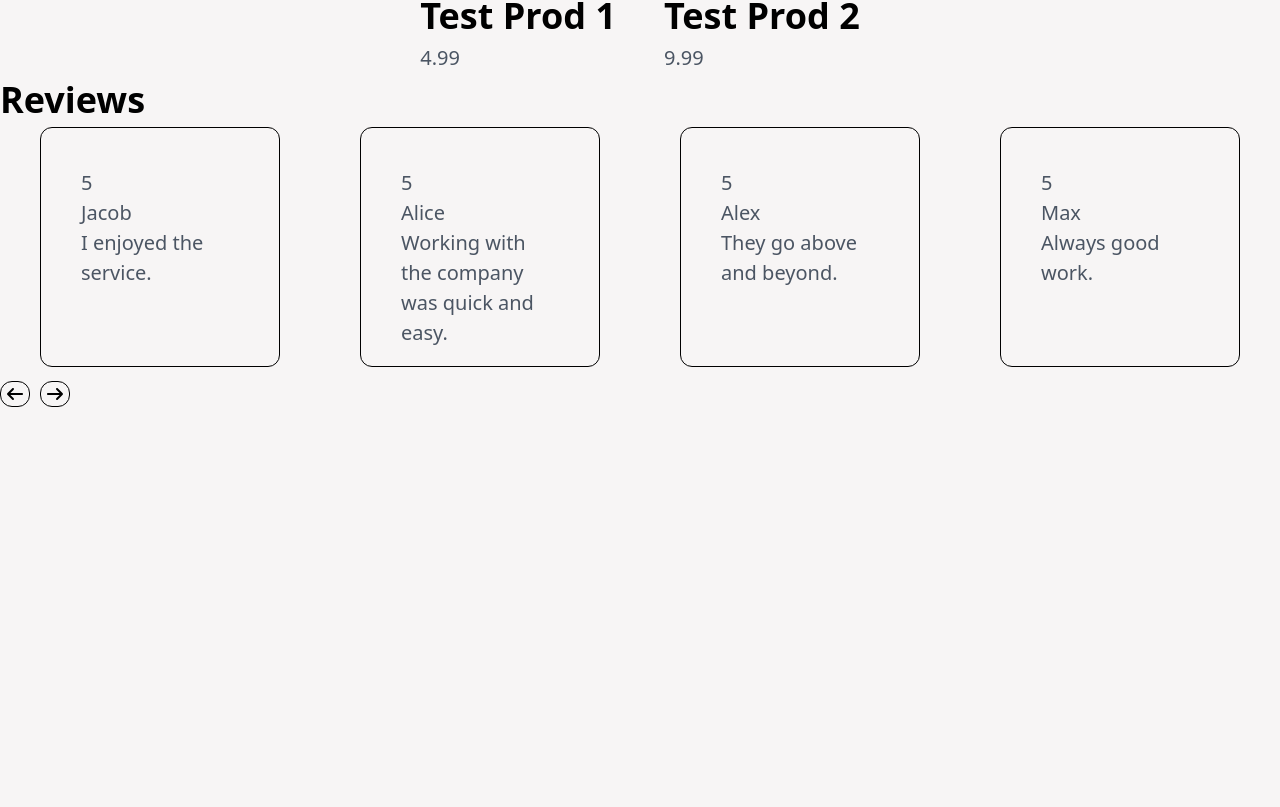
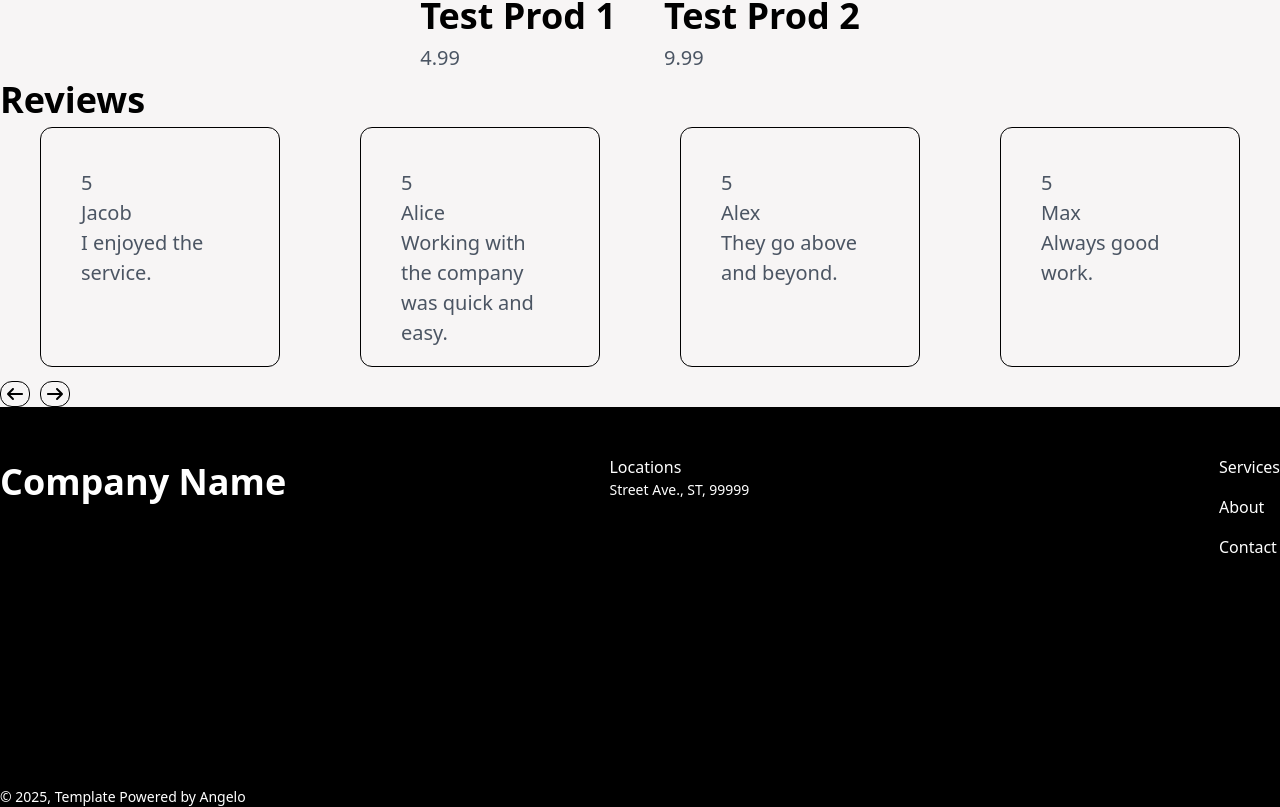
Before and after one commit to abelucsd/small-business-template-frontend, a React (Vite) app in the folder frontend/: page / in a window 1280 px wide. Shown: the part 851-1658 px from the top of the page. Before the commit the page ends 1258 px from the top, so only its background shows below. Built offline with nearby package versions, Linux system fonts and the light colour scheme.

Commit message:
feat: implement Footer.

```diff
--- a/frontend/src/App.tsx
+++ b/frontend/src/App.tsx
@@ -8,8 +8,9 @@ function App() {
     <>
     <BrowserRouter>
       <Routes>
-        <Route path="/" element={<Layout />} />
-        <Route index path="/" element={<Storefront />} />
+        <Route path="/" element={<Layout />}>
+          <Route index element={<Storefront />} />
+        </Route>
       </Routes>
     </BrowserRouter>
     </>
--- a/frontend/src/index.css
+++ b/frontend/src/index.css
@@ -4,7 +4,7 @@
   :root {
     --bg-color-primary: rgb(247, 245, 245);
     --nav-border: #e5e7eb;
-    --bg-nav: white;
+    --bg-nav: black;
     --bg-nav-dropdown: white;
     --bg-card: white;
     --color-table-border: #e5e7eb;
@@ -126,4 +126,21 @@
     disabled:shadow-none disabled:border-gray-200 disabled:bg-gray-50 disabled:text-gray-500
     dark:disabled:border-gray-700 dark:disabled:bg-gray-800/20;
   }
+
+  .fullbleed-wrapper {
+        display: grid;
+        grid-template-columns:
+            1fr
+            min(42rem, 100%)
+            1fr;
+    }
+
+    .fullbleed-wrapper > * {
+        grid-column: 2;
+    }
+
+    .full-bleed {
+        @apply before:absolute before:left-1/2 before:-translate-x-1/2
+        before:h-full before:top-0 before:w-screen before:h-14 before:-z-10;
+    }
 }
--- a/frontend/src/pages/Layout.tsx
+++ b/frontend/src/pages/Layout.tsx
@@ -1,17 +1,16 @@
 import { Outlet } from 'react-router-dom';
 import Navbar from '../shared/components/Navbar';
+import Footer from '../shared/components/Footer'
 
 
 const Layout = () => {
   return (
-    <div className='flex flex-col max-w-screen'>
-      <div className=''>
+    <div className=''>
+      {/* <div className=''>
         <Navbar />
-      </div>
-      <main className='flex-grow max-w-screen'>
-          <Outlet />
-      </main>
-      {/* Footer */}
+      </div> */}
+      <Outlet />
+      <Footer />
     </div>
   );
 };
--- /dev/null
+++ b/frontend/src/shared/components/Footer.tsx
@@ -0,0 +1,28 @@
+import { navList } from "../../utils/data";
+
+const Footer = () => {
+  return (
+    <footer className="
+        h-120 relative container mx-auto flex flex-col
+        md:h-100 full-bleed before:h-full before:bg-[var(--bg-nav)]
+    ">
+      <div className="flex-1 flex flex-col md:flex-row justify-between py-12 px-4 xl:px-0 text-white">
+        <h2 className="flex-1">Company Name</h2>
+        <div className="flex-1">
+          <h4>Locations</h4>
+          <h5>Street Ave., ST, 99999</h5>
+        </div>
+        <ul className="flex flex-col gap-4">
+          {navList.map((item, index) =>
+            <h4 key={index}>{item.name}</h4>
+          )}
+        </ul>
+      </div>
+      <div>
+          <h5 className="text-white p-2 xl:p-0">© 2025, Template Powered by Angelo</h5>
+      </div>
+    </footer>
+  );
+};
+
+export default Footer;
--- /dev/null
+++ b/frontend/src/utils/data.ts
@@ -0,0 +1,5 @@
+export const navList = [
+    {name: "Services", link:"#services"},
+    {name: "About", link:"#about"},
+    {name: "Contact", link:"#contact"},
+];
```
Also changed, not shown: frontend/src/pages/storefront/Storefront.tsx (line endings or trailing spaces).
